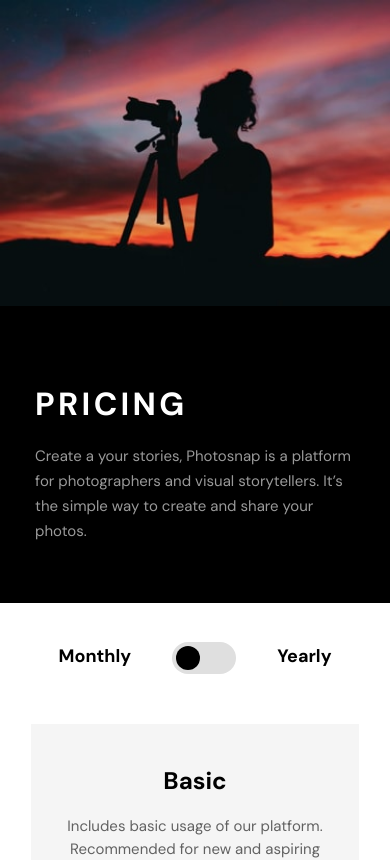
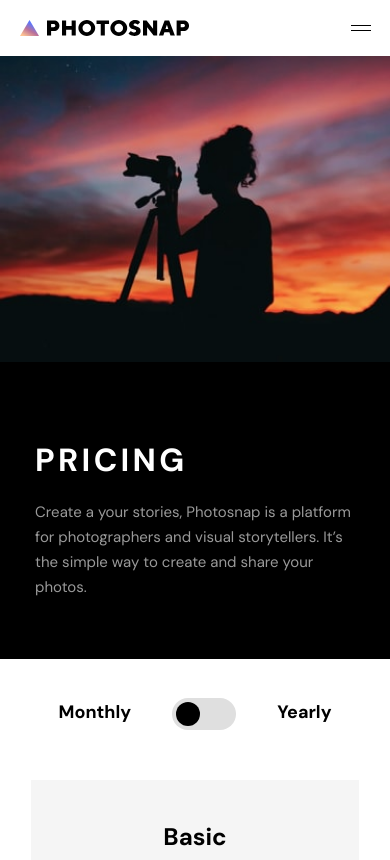
Before and after one commit to abir045/photosnap, a React (Create React App) app: page /pricing in a window 390 px wide. Shown: the top 860 px of the page. Built offline with nearby package versions, Linux system fonts and the light colour scheme.

Commit message:
updated nav on mb

```diff
--- a/src/components/Navbar.js
+++ b/src/components/Navbar.js
@@ -1,8 +1,10 @@
 import React from "react";
 import logo from "../assets/shared/desktop/logo.svg";
+import menu from "../assets/shared/mobile/menu.svg";
 
 const Navbar = () => {
   return (
+    <>
       <div className="hidden md:flex justify-around my-5 items-center">
         <img className="flex" src={logo} />
         <ul className="flex space-x-10 text-xs font-bold uppercase  ">
@@ -20,6 +22,12 @@ const Navbar = () => {
           get an invite
         </button>
       </div>
+
+      <div className="flex mx-[5%] my-5 justify-between items-center md:hidden">
+        <img src={logo} />
+        <img className="w-[20px] h-[6px]" src={menu} />
+      </div>
+    </>
   );
 };
 
--- a/src/pages/Pricing.js
+++ b/src/pages/Pricing.js
@@ -87,7 +87,7 @@ const Pricing = () => {
                   <span>{item.b}</span>
                   <span>{item.c}</span>
                 </div>
-                <div className="flex flex-row justify-between mr-7 my-1">
+                <div className="flex flex-row justify-between  my-1">
                   <img src={item.imgA} />
                   <img src={item.imgB} />
                   <img src={item.imgC} />
```
Lines whose indentation alone changed are shown as unchanged.
